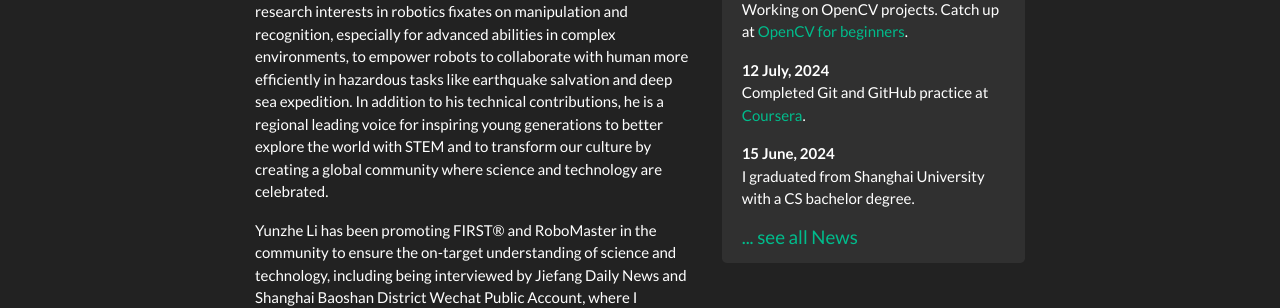
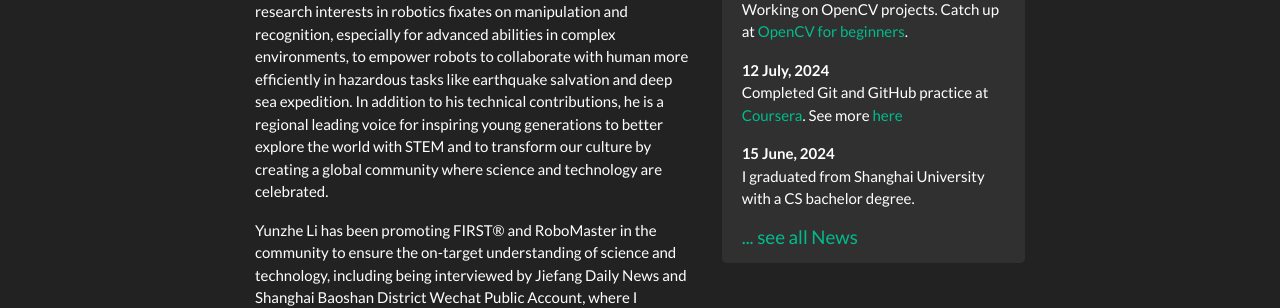
Before and after one commit to LIYunzhe1408/LIYunzhe1408.github.io, a Jekyll site: the page built from _pages/home.md, in a window 1280 px wide and 900 px high, scrolled down 455 px. Shown: the part 154-462 px from the top of the window. Built offline with Jekyll 4.4.1, drawn with Linux system fonts in a browser that asks for light colours; nearby versions of some CDN libraries; a style sheet for code colours, icons or effects is not loaded.

Commit message:
Update news of git.

```diff
--- a/_data/news.yml
+++ b/_data/news.yml
@@ -2,7 +2,7 @@
   headline: "Working on OpenCV projects. Catch up at <a href=\"https://github.com/LIYunzhe1408/Opensourced-Notes-SWE-MLE-JobCreator/tree/main/OpenCV-Beginner/\">OpenCV for beginners</a>."
 
 - date: 12 July, 2024
-  headline: "Completed Git and GitHub practice at <a href=\"https://coursera.org/share/6d178d997d80a078f2cca5443ba08f67\">Coursera</a>."
+  headline: "Completed Git and GitHub practice at <a href=\"https://coursera.org/share/6d178d997d80a078f2cca5443ba08f67\">Coursera</a>. See more <a href=\"https://drive.google.com/drive/folders/1_6jfaFTvCogWSddtzJZXsP9a-MidRb5j?usp=sharing\">here</a>"
 
 - date: 15 June, 2024
   headline: "I graduated from Shanghai University with a CS bachelor degree."
```
